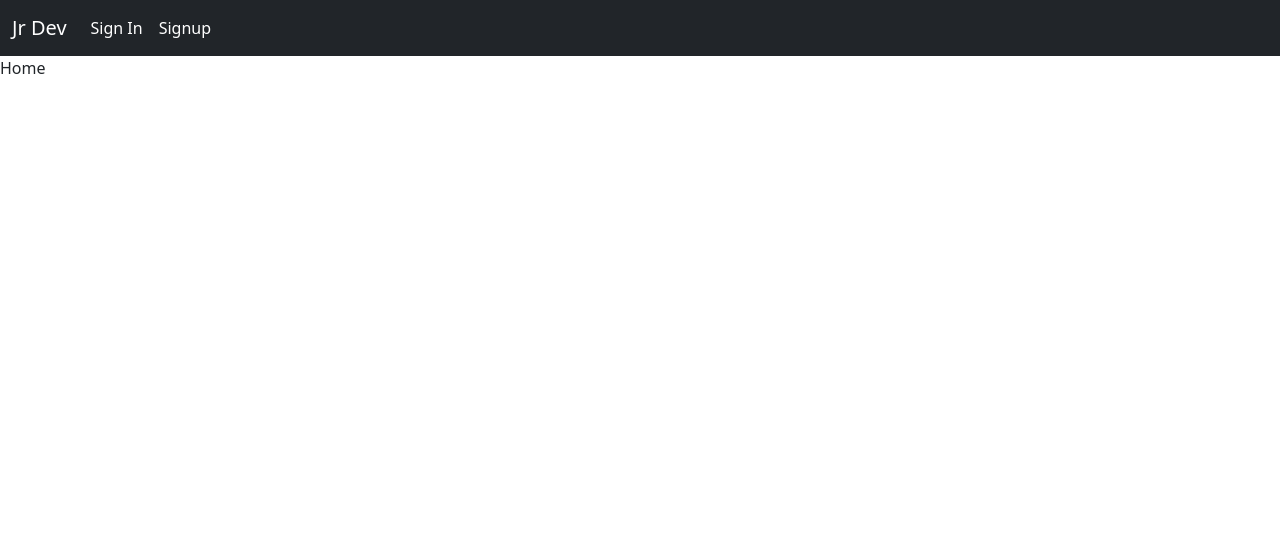
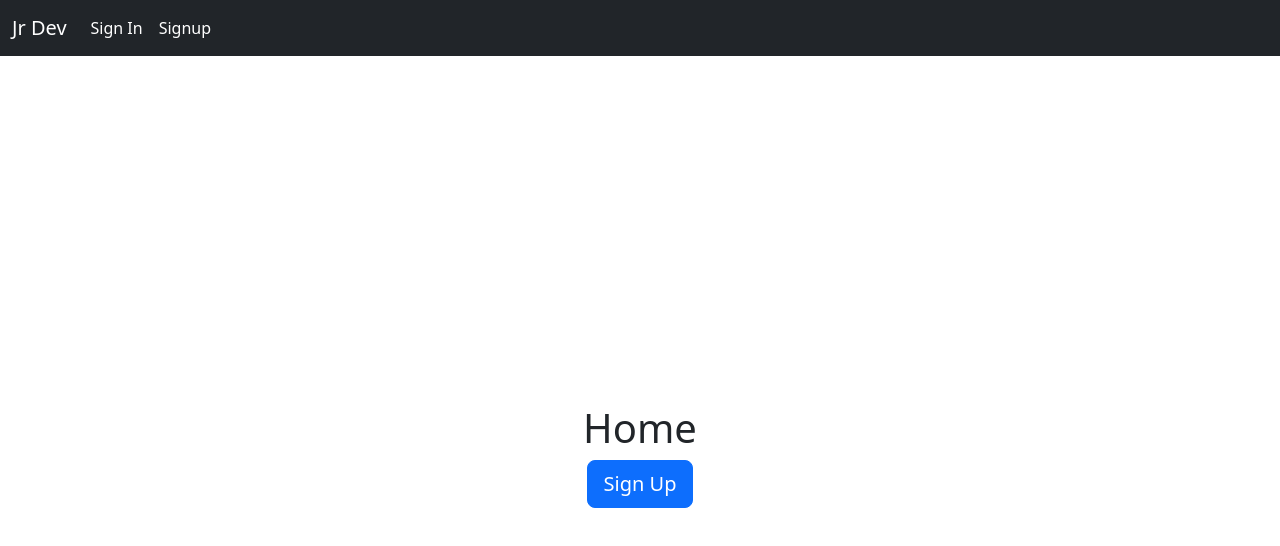
Before and after one commit to codesydney/jrdev, a React (Create React App) app: page / in a window 1280 px wide. Shown: the top 546 px of the page. Built offline with nearby package versions, Linux system fonts and the light colour scheme.

Commit message:
code update

```diff
--- a/src/components/Home.jsx
+++ b/src/components/Home.jsx
@@ -1,5 +1,13 @@
+import { Link } from "react-router-dom"
 function Home() {
-  return <div>Home</div>
+  return (
+    <div className=' center flex-column'>
+      <h1>Home</h1>
+      <Link to='/signup' className='btn btn-primary btn-lg'>
+        Sign Up
+      </Link>
+    </div>
+  )
 }
 
 export default Home
--- a/src/components/SignIn.jsx
+++ b/src/components/SignIn.jsx
@@ -27,31 +27,7 @@ function SignIn() {
   }
 
   const handlePost = async (user) => {
-    // const url = "https://jrdevau.herokuapp.com/api/v1/users/login"
-    // fetch(url, {
-    //   method: "POST",
-    //   headers: {
-    //     "Content-Type": "application/json",
-    //   },
-    //   body: JSON.stringify(user),
-    // }).then((result) => {
-    //   result.json().then((resp) => {
-    //     success = resp.status
-    //     handleLogin(success)
-    //   })
-    // })
-    // //   .catch((error) => {
-    // //     console.log(error)
-    // //     handleLogin(success)
-    // //   })
-    axios({
-      method: "post",
-      url: "https://jrdevau.herokuapp.com/api/v1/users/login",
-      data: {
-        email,
-        password,
-      },
-    })
+    // To do (use axios api to check if user input is valid)
   }
 
   return (
```
